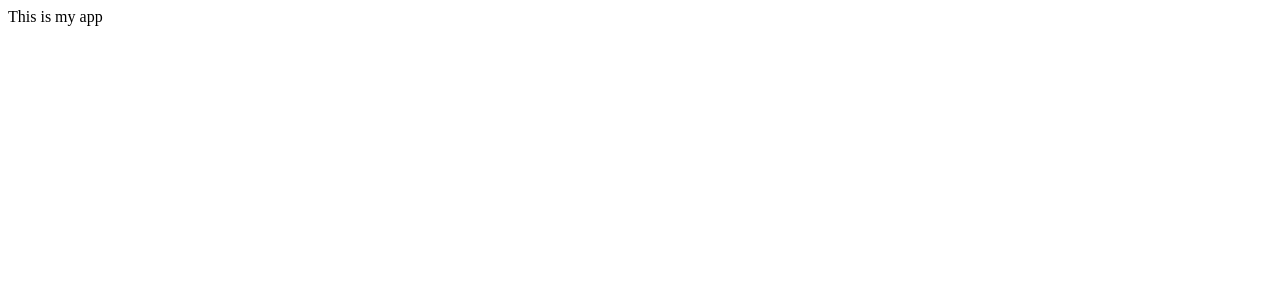
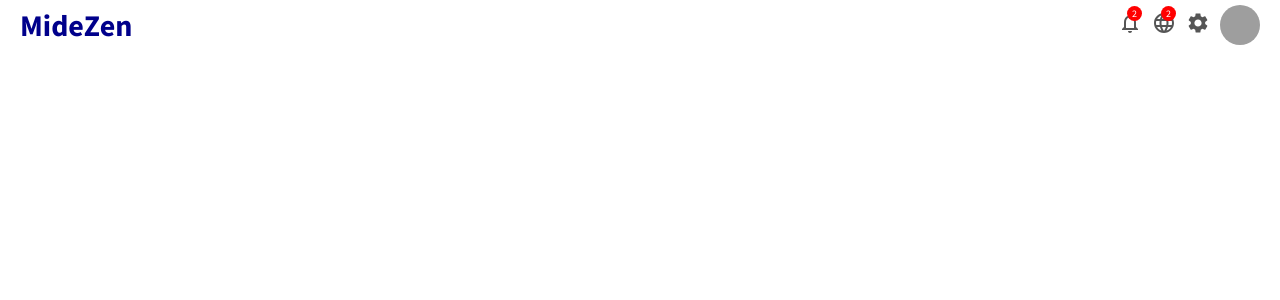
Before and after one commit to midezen/React-Admin-Dashboard, a React (Create React App) app: page / in a window 1280 px wide. Shown: the top 300 px of the page. Built offline with nearby package versions, Linux system fonts and the light colour scheme; grey boxes are pictures that could not be loaded.

Commit message:
completed top bar

```diff
--- a/public/index.html
+++ b/public/index.html
@@ -15,6 +15,13 @@
       href="https://fonts.googleapis.com/css2?family=Source+Sans+Pro:wght@200;300;400;600;700;900&display=swap"
       rel="stylesheet"
     />
+    <style>
+      * {
+        margin: 0;
+        padding: 0;
+        font-family: "Source Sans Pro", sans-serif;
+      }
+    </style>
 
     <title>React Admin Dashboard</title>
   </head>
--- a/src/App.js
+++ b/src/App.js
@@ -1,5 +1,11 @@
-function App() {
-  return <div className="app">This is my app</div>;
-}
+import TopBar from "./components/topBar/TopBar";
+
+const App = () => {
+  return (
+    <div>
+      <TopBar />
+    </div>
+  );
+};
 
 export default App;
--- /dev/null
+++ b/src/components/topBar/TopBar.jsx
@@ -0,0 +1,34 @@
+import "./topBar.css";
+import { NotificationsNone, Language, Settings } from "@mui/icons-material";
+
+const TopBar = () => {
+  return (
+    <div className="topBar">
+      <div className="topBarWrapper">
+        <div className="topLeft">
+          <span className="logo">MideZen</span>
+        </div>
+        <div className="topRight">
+          <div className="topBarIconContainer">
+            <NotificationsNone />
+            <span className="topIconBadge">2</span>
+          </div>
+          <div className="topBarIconContainer">
+            <Language />
+            <span className="topIconBadge">2</span>
+          </div>
+          <div className="topBarIconContainer">
+            <Settings />
+          </div>
+          <img
+            src="https://images.pexels.com/photos/15269985/pexels-photo-15269985.jpeg?auto=compress&cs=tinysrgb&w=600&lazy=load"
+            alt=""
+            className="topAvatar"
+          />
+        </div>
+      </div>
+    </div>
+  );
+};
+
+export default TopBar;
--- /dev/null
+++ b/src/components/topBar/topBar.css
@@ -0,0 +1,57 @@
+.topBar {
+  width: 100%;
+  height: 50px;
+  background-color: white;
+  position: sticky;
+  top: 0;
+  z-index: 999;
+}
+
+.topBarWrapper {
+  display: flex;
+  align-items: center;
+  justify-content: space-between;
+  padding: 0px 20px;
+  height: 100%;
+}
+
+.logo {
+  font-weight: bold;
+  font-size: 30px;
+  color: darkblue;
+  cursor: pointer;
+}
+
+.topRight {
+  display: flex;
+  align-items: center;
+  gap: 10px;
+}
+
+.topBarIconContainer {
+  position: relative;
+  cursor: pointer;
+  color: #555;
+}
+
+.topIconBadge {
+  position: absolute;
+  background-color: red;
+  top: -5px;
+  right: 0px;
+  color: white;
+  width: 15px;
+  height: 15px;
+  border-radius: 50%;
+  display: flex;
+  align-items: center;
+  justify-content: center;
+  font-size: 10px;
+}
+
+.topAvatar {
+  width: 40px;
+  height: 40px;
+  border-radius: 50%;
+  cursor: pointer;
+}
```
Also changed, not shown: package.json (+27 -0 lines), 1 other file (tests, documents, lock files or other folders).
